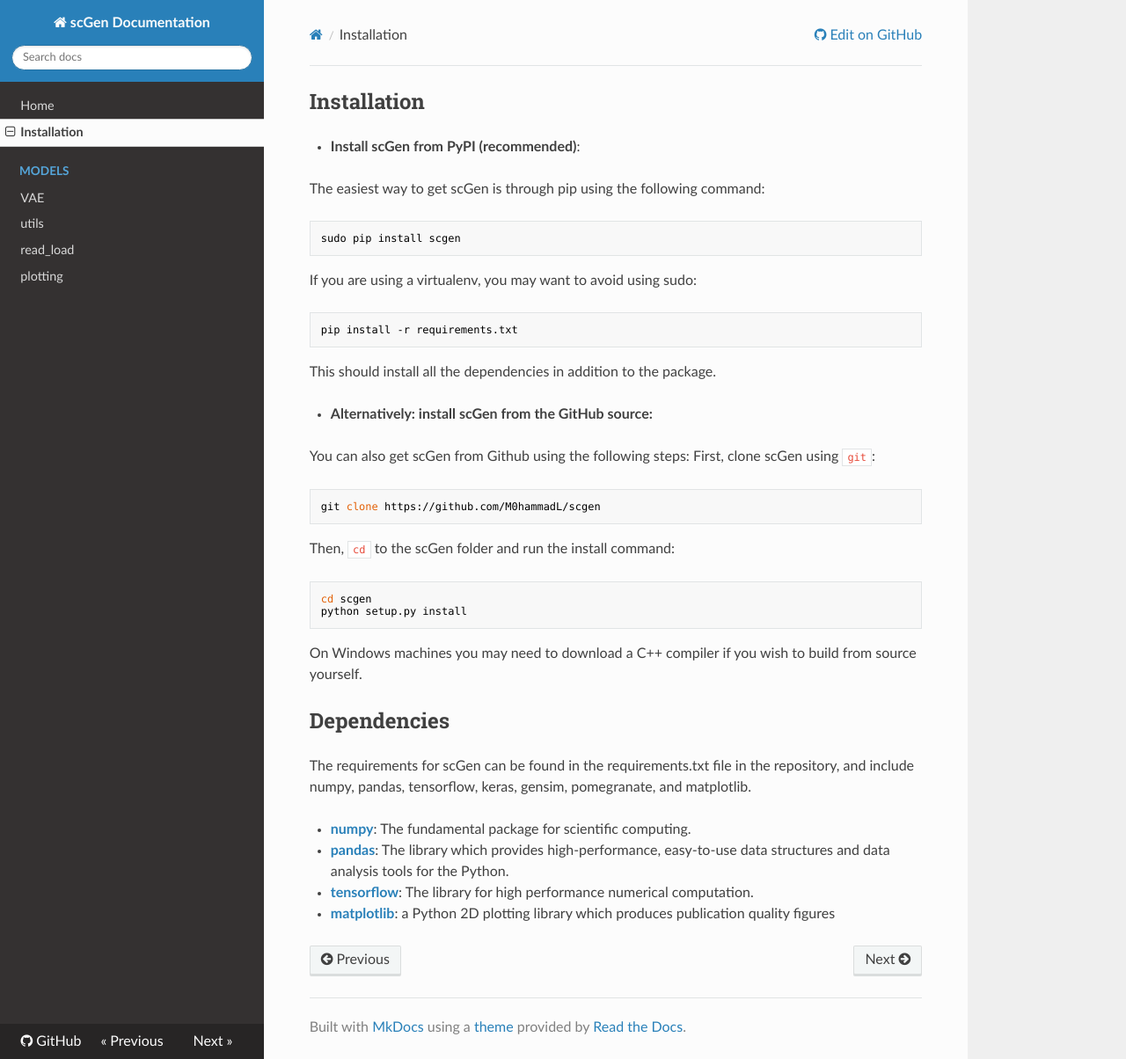
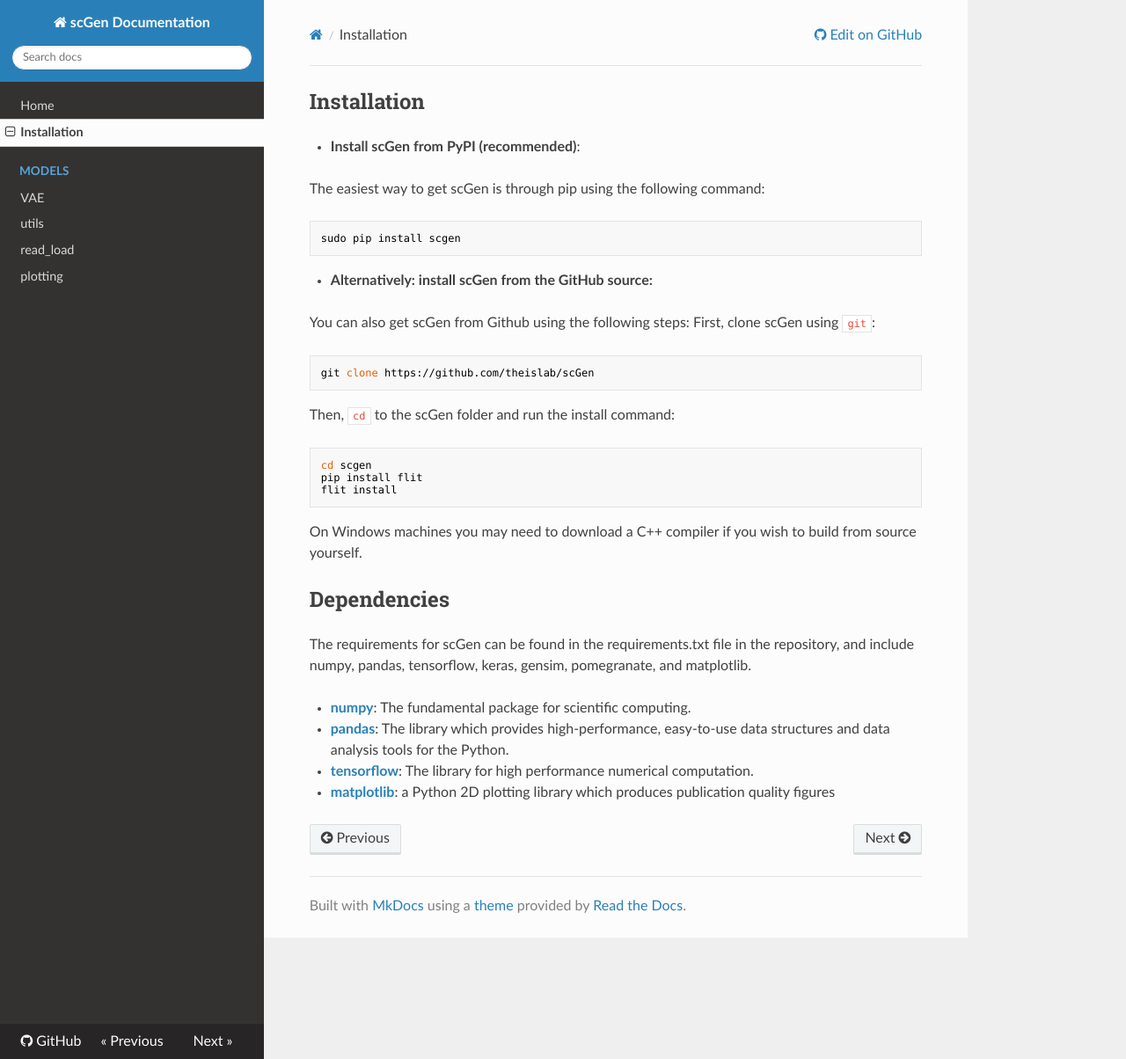
Before and after one commit to theislab/scgen, an MkDocs documentation site: the page built from docs/sources/installation.md, in a window 1280 px wide and 1204 px high. Shown: the whole window at 88% size. Built offline with MkDocs 1.6.1, drawn with Linux system fonts in a browser that asks for light colours; nearby versions of some CDN libraries; old or Windows-style settings are respelled for this version of MkDocs.

Commit message:
change in installation

````diff
--- a/docs/sources/installation.md
+++ b/docs/sources/installation.md
@@ -5,11 +5,6 @@ The easiest way to get scGen is through pip using the following command:
 ```bash
 sudo pip install scgen
 ```
-If you are using a virtualenv, you may want to avoid using sudo:
-```bash
-pip install -r requirements.txt
-```
-This should install all the dependencies in addition to the package.
 
 - __Alternatively: install scGen from the GitHub source:__
 
@@ -17,13 +12,14 @@ You can also get scGen from Github using the following steps:
 First, clone scGen using `git`:
 
 ```bash
-git clone https://github.com/M0hammadL/scgen
+git clone https://github.com/theislab/scGen
 ```
 
 Then, `cd` to the scGen folder and run the install command:
 ```bash
 cd scgen
-python setup.py install
+pip install flit
+flit install
 ```
 
 On Windows machines you may need to download a C++ compiler if you wish to build from source yourself.
````
Also changed, not shown: docs/templates/installation.md (+3 -7 lines).
